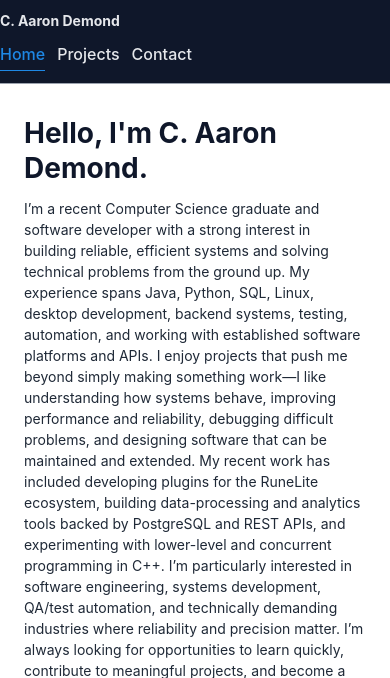
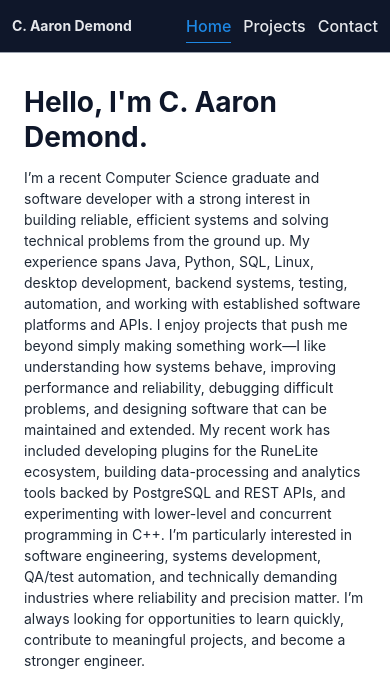
Before and after one commit to AaronDemond/portfolio, a Django app: page / in a window 390 px wide. Shown: the top 678 px of the page. Run offline with Django 5.2, Linux system fonts and the light colour scheme; data that the repository does not hold is empty.

Commit message:
Fixed issue where nav bar would left align on small screens

```diff
--- a/static/css/base.css
+++ b/static/css/base.css
@@ -47,6 +47,11 @@ a {
   flex-direction: column;
   color: var(--color-nav-text);
   line-height: var(--line-height-tight);
+}
+
+.site-navigation {
+  /* Auto margin pins the links to the right edge even if the header row wraps. */
+  margin-left: auto;
 }
 
 .site-brand__name {
@@ -291,9 +296,14 @@ a {
 }
 
 @media (max-width: 640px) {
-  .site-header__content,
+  .site-header__content {
+    flex-wrap: wrap;
+    gap: var(--space-2);
+    padding: var(--space-2) var(--space-3);
+  }
+
   .site-footer__content {
-    align-items: flex-start;
+    align-items: center;
     flex-direction: column;
     gap: var(--space-2);
     padding: var(--space-3) 0;
@@ -305,13 +315,14 @@ a {
     gap: var(--space-3);
   }
 
+  .navigation-list {
+    /* Keeps a wrapped second row of links flush with the right edge. */
+    justify-content: flex-end;
+  }
+
   .navigation-link {
     min-height: auto;
     padding: var(--space-1) 0;
-  }
-
-  .site-footer__content {
-    align-items: center;
   }
 
   .intro {
```
Also changed, not shown: config/settings.py (+21 -5 lines).
